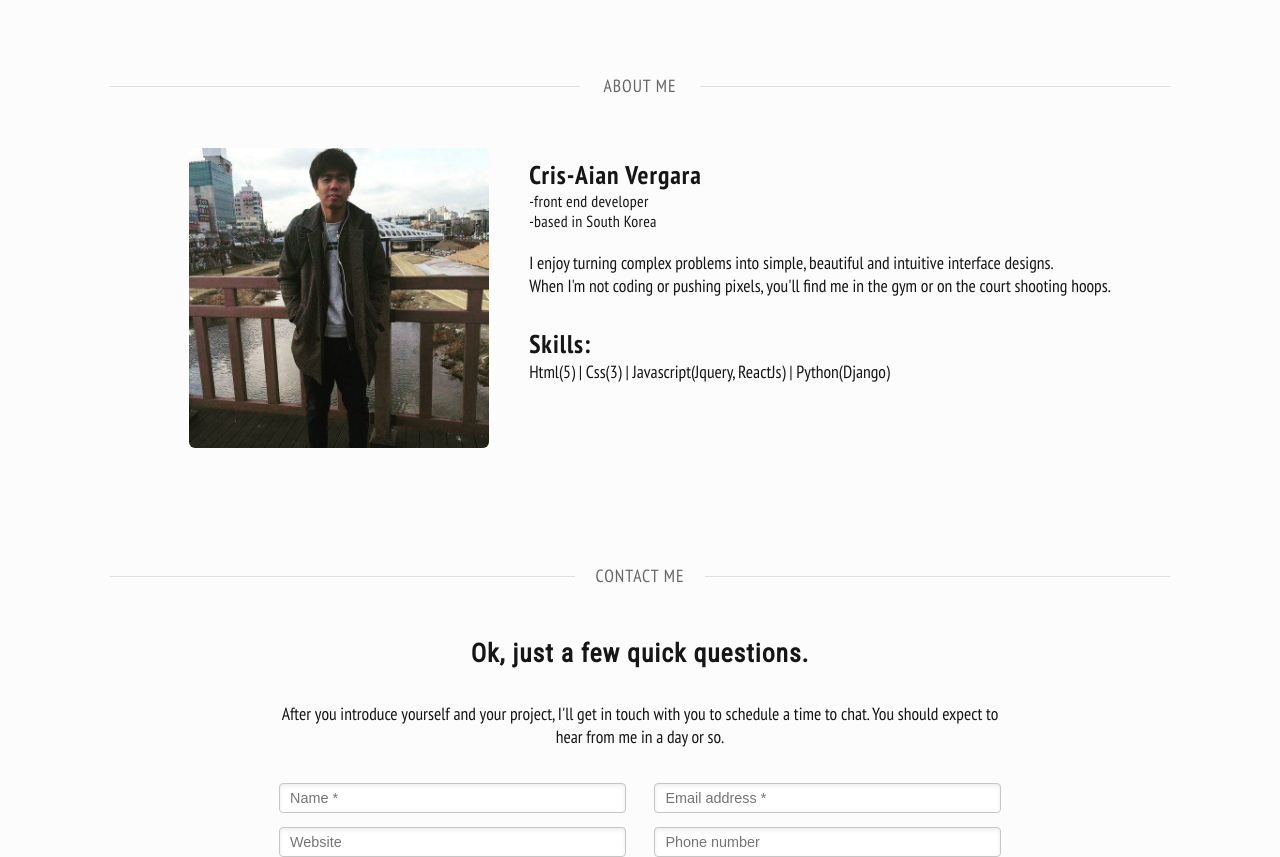
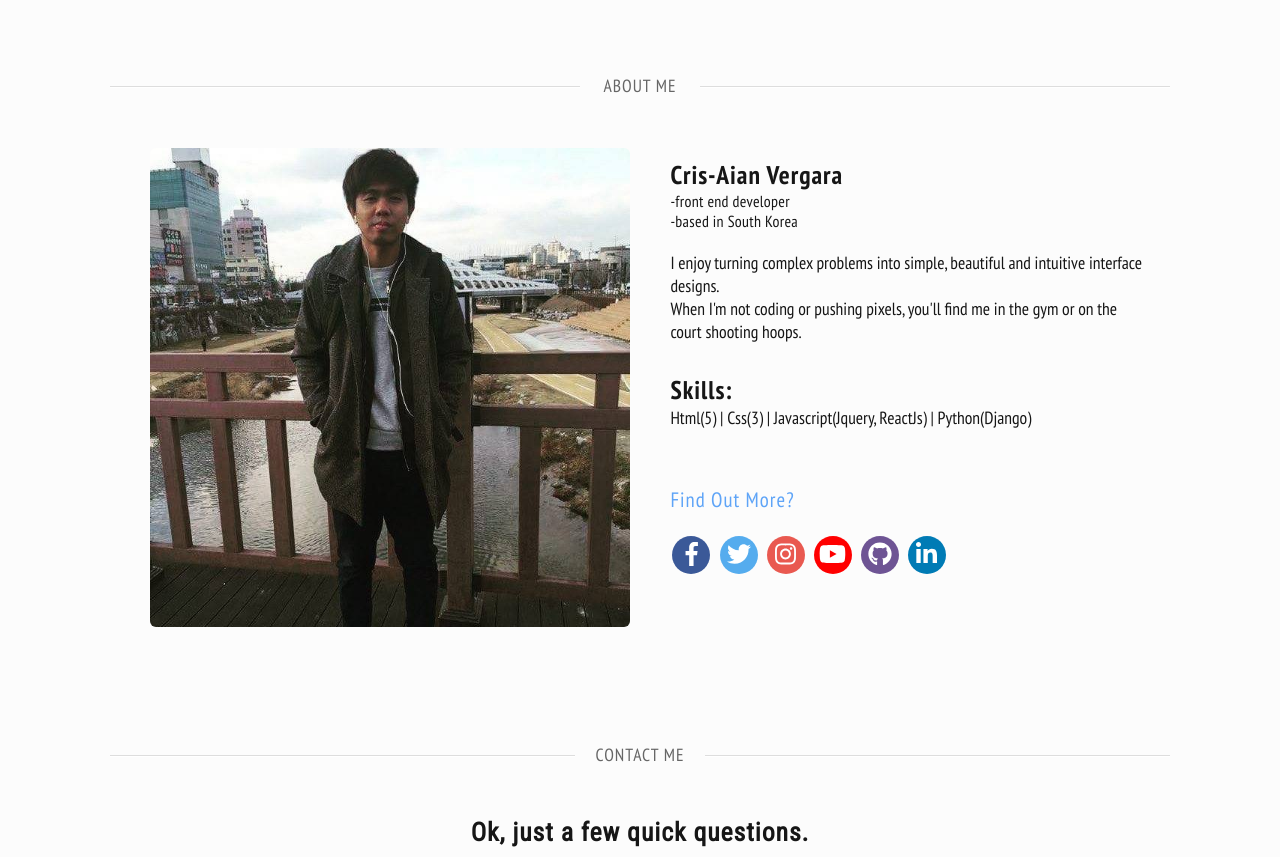
Before and after one commit to The21stKuruno/official-portfolio, a plain HTML site: page index.html in a window 1280 px wide. Shown: the part 1431-2288 px from the top of the page. Drawn offline with nearby package versions, Linux system fonts and the light colour scheme; a web font is replaced by a local one.

Commit message:
added social icons in about section

```diff
--- a/index.html
+++ b/index.html
@@ -37,7 +37,7 @@
         <ul>
           <li><a id="home" class="current" href="#home-section">home</a></li>
           <li><a id="about-me" href="#about-me-section">about</a></li>
-          <li><a id="latest-work" href="#latest-work-section">portfolio</a></li>
+          <li><a href="#">portfolio</a></li>
           <li><a id="blog" href="#">blog</a></li>
           <li><a id="contact-me" href="#contact-me-section">contact</a></li>
         </ul>
@@ -65,7 +65,7 @@
           <span id="typed"></span>
         </div>
         <div class="" id="scroll-down">
-          <a id="scroll-more" href="#scroll-more-section">
+          <a id="latest-work" href="#latest-work-section">
             <p>Wanna Learn More!</p>
             <i class="fas fa-chevron-down"></i>
           </a>
@@ -73,7 +73,6 @@
       </div>
       </div>
     </section>
-    <span id="scroll-more-section"></span>
     <section id="latest-work-section" class="w-out-banner">
       <div class="latest-work-inner container fade-me">
         <span class="border-between">
@@ -138,6 +137,17 @@
             <p id="skills">
               <strong>Skills: </strong>Html(5) | Css(3) | Javascript(Jquery, ReactJs) | Python(Django)
             </p>
+            <div id="find-me-on">
+              <p id="find-out">Find out more?</p>
+              <ul>
+                <li><i class="fab fa-facebook-f"></i></li>
+                <li><i class="fab fa-twitter"></i></li>
+                <li><i class="fab fa-instagram"></i></li>
+                <li><i class="fab fa-youtube"></i></li>
+                <li><i class="fab fa-github"></i></li>
+                <li><i class="fab fa-linkedin-in"></i></li>
+              </ul>
+            </div>
           </div>
         </div>
       </div>
--- a/js/main.js
+++ b/js/main.js
@@ -31,7 +31,7 @@ function setTypeAction() {
 }
 
 function setBindings() {
-  $("nav a, a#scroll-more",).click(function(e) {
+  $("nav a, a#latest-work",).click(function(e) {
     e.preventDefault();
     var sectionID = e.currentTarget.id + "-section";
 
--- a/scss/styles.scss
+++ b/scss/styles.scss
@@ -298,10 +298,11 @@ header {
 		padding: 10px;
 		margin: 10px;
 		display: flex;
-		justify-content: center;
+		justify-content: space-around;
 		flex-wrap: wrap;
 	}
 	.bit-about {
+		width: 48%;
 		margin: 10px;
 		padding: 10px;
 		box-sizing: border-box;
@@ -310,8 +311,8 @@ header {
 		}
 	}
 	img {
+		width: 100%;
 		border-radius: 6px;
-		width: 300px;
 		height: auto;
 		display: block;
 	}
@@ -338,6 +339,46 @@ header {
 	#skills {
 		font-size: 1.1rem;
 		margin-top: 30px;
+	}
+	#find-me-on {
+		font-size: 1.5rem;
+		padding: 20px 0;
+	}
+	li {
+		text-align: center;
+		border-radius: 50%;
+		display: inline-block;
+		color: white;
+		width: 38px;
+		height: 38px;
+		box-sizing: border-box;
+		padding-top: 3px;
+		margin: 2px;
+	}
+	#find-out {
+		text-transform: capitalize;
+		text-decoration: none;
+		color: #5EA4F7;
+		letter-spacing: 1px;
+		font-size: 1.3rem;
+	}
+	li:nth-child(1) {
+		background: #3b5998;
+	}
+	li:nth-child(2) {
+		background: #55acee;
+	}
+	li:nth-child(3) {
+		background: #e95950;
+	}
+	li:nth-child(4) {
+		background: #ff0000;
+	}
+	li:nth-child(5) {
+		background: #6e5494;
+	}
+	li:nth-child(6) {
+		background: #007bb5;
 	}
 }
 // End of About
```
Also changed, not shown: css/styles.css.
